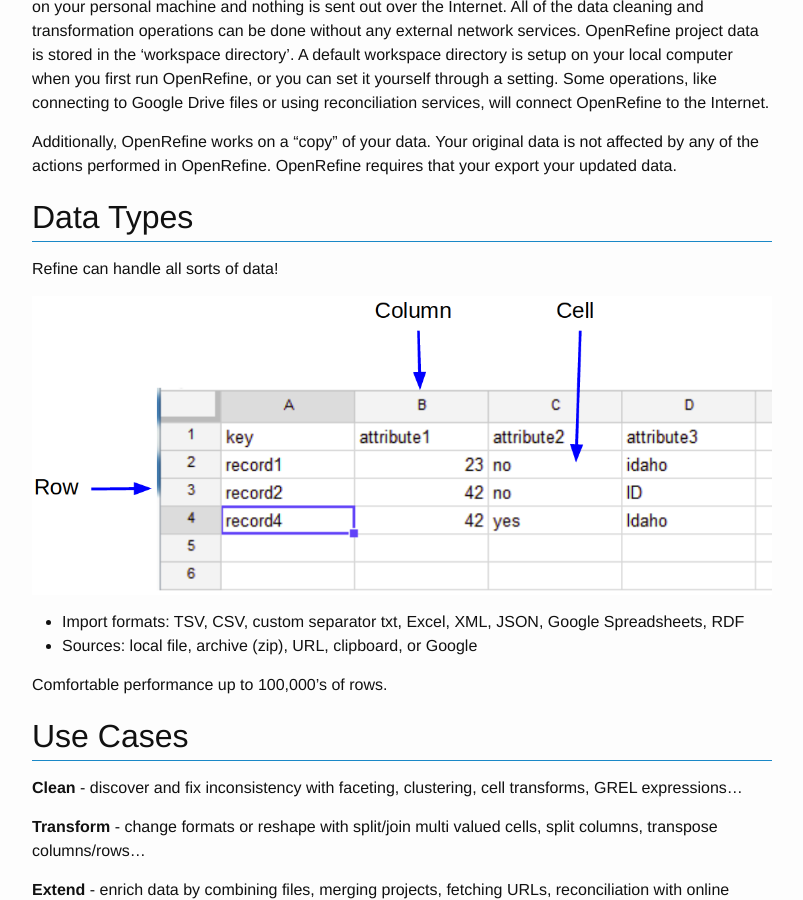
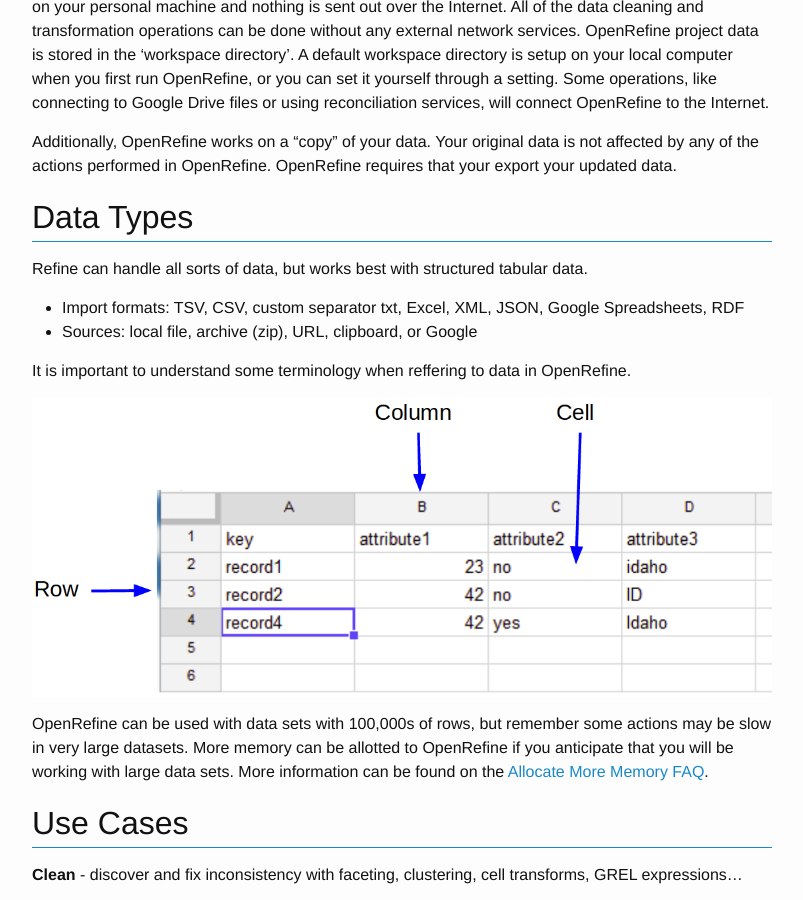
Before and after one commit to mbolam/DSWS_OpenRefine, a Jekyll site: the page built from 1-about.md, in a window 1280 px wide and 900 px high, scrolled down 945 px. Shown: the whole window, without its empty margins (238-1041 px from the left). Built offline with Jekyll 4.4.1, drawn with Linux system fonts in a browser that asks for light colours; some of the changed text lies outside the part shown.

Commit message:
Update 1-about.md

```diff
--- a/1-about.md
+++ b/1-about.md
@@ -24,14 +24,16 @@ Additionally, OpenRefine works on a "copy" of your data. Your original data is n
 
 # Data Types
 
-Refine can handle all sorts of data!
-
-![table](images/table.png)
+Refine can handle all sorts of data, but works best with structured tabular data.
 
 - Import formats: TSV, CSV, custom separator txt, Excel, XML, JSON, Google Spreadsheets, RDF
 - Sources: local file, archive (zip), URL, clipboard, or Google
 
-Comfortable performance up to 100,000's of rows.
+It is important to understand some terminology when reffering to data in OpenRefine.
+
+![table](images/table.png)
+
+OpenRefine can be used with data sets with 100,000s of rows, but remember some actions may be slow in very large datasets. More memory can be allotted to OpenRefine if you anticipate that you will be working with large data sets. More information can be found on the [Allocate More Memory FAQ](https://github.com/OpenRefine/OpenRefine/wiki/FAQ:-Allocate-More-Memory FAQ).
 
 # Use Cases
 
```
Also changed, not shown: other parts of 1-about.md (+1 -1 lines).
